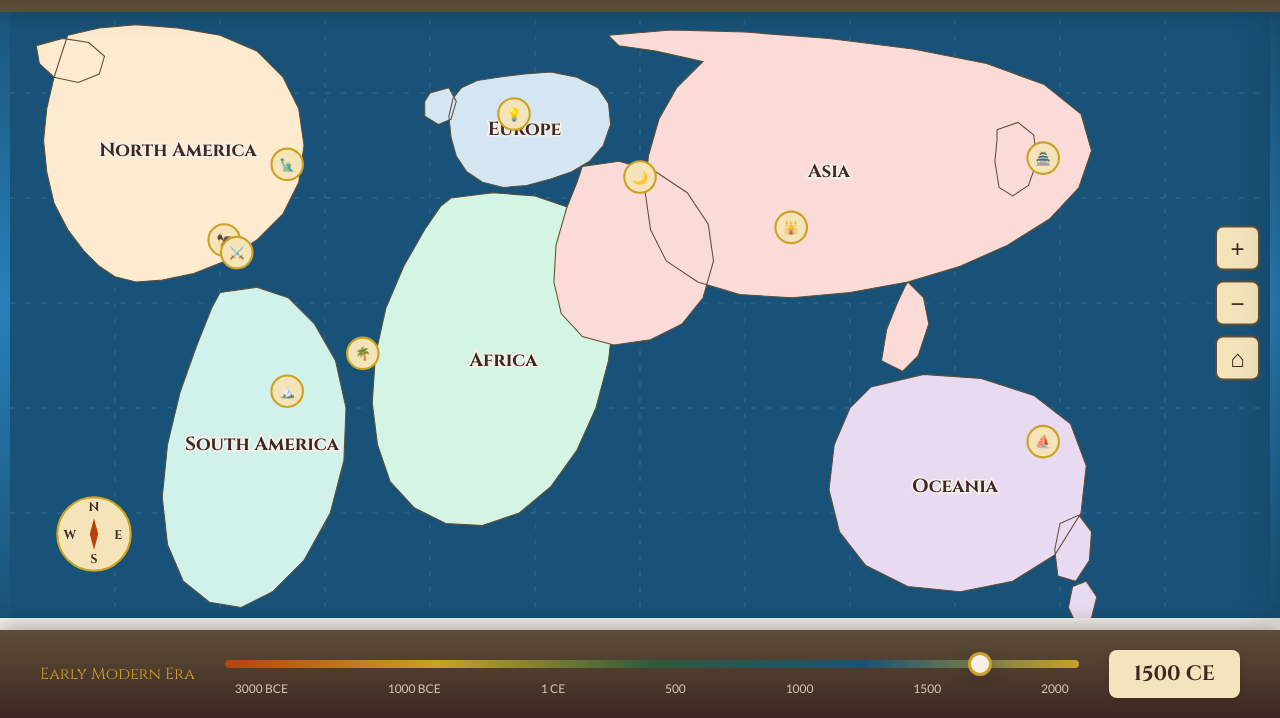
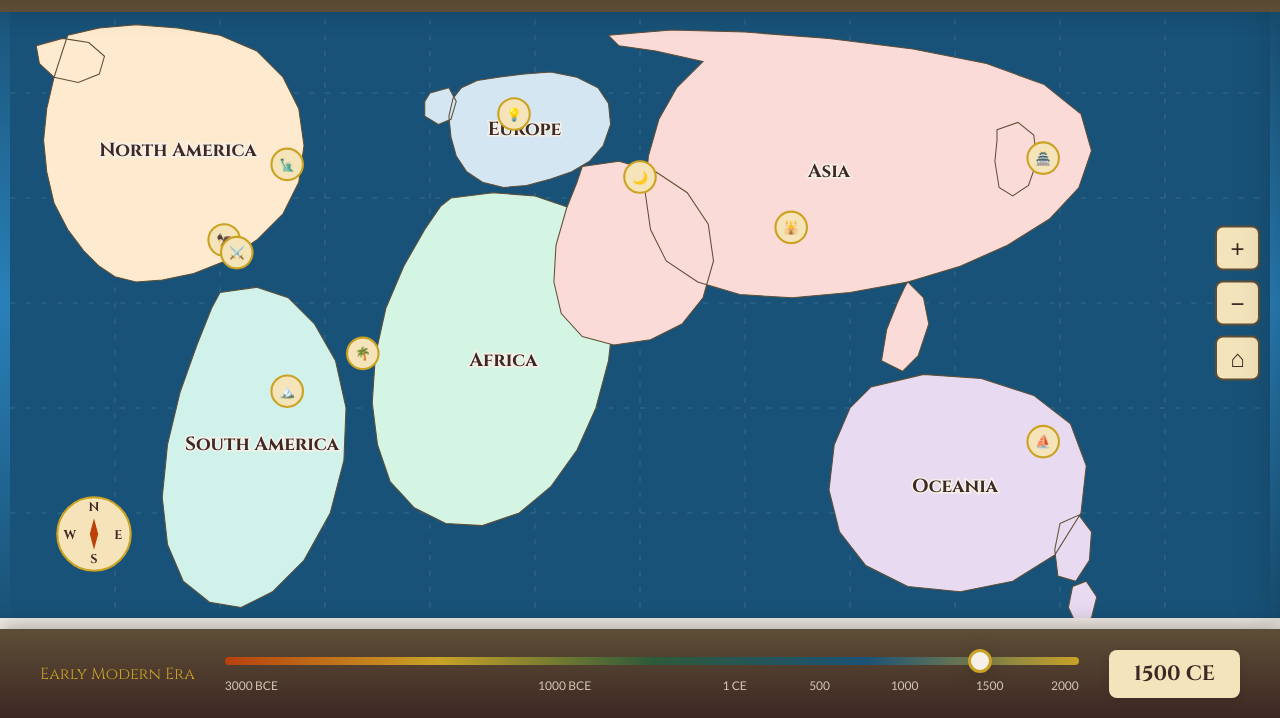
Before and after one commit to Khytron/Multimedia-Interactive-World-Map-Project, a plain HTML site: page index.html in a window 1280 px wide. Shown: the part 82-800 px from the top of the page. Drawn offline with Linux system fonts and the light colour scheme.

Commit message:
Fix timeline marks to scale correctly with slider

```diff
--- a/styles.css
+++ b/styles.css
@@ -272,18 +272,29 @@
 }
 
 .timeline-marks {
-    display: flex;
-    justify-content: space-between;
+    position: relative;
     margin-top: 10px;
-    padding: 0 10px;
+    height: 20px;
+    padding: 0 12px;
 }
 
 .timeline-marks span {
+    position: absolute;
     font-size: 0.75rem;
     color: var(--light-brown);
     cursor: pointer;
     transition: var(--transition-fast);
+    transform: translateX(-50%);
 }
+
+/* Position marks based on actual slider scale: range -3000 to 2025 (5025 units) */
+.timeline-marks span:nth-child(1) { left: 0%; transform: translateX(0); }      /* -3000: 0% */
+.timeline-marks span:nth-child(2) { left: 39.8%; }   /* -1000: 2000/5025 */
+.timeline-marks span:nth-child(3) { left: 59.7%; }   /* 0: 3000/5025 */
+.timeline-marks span:nth-child(4) { left: 69.65%; }  /* 500: 3500/5025 */
+.timeline-marks span:nth-child(5) { left: 79.6%; }   /* 1000: 4000/5025 */
+.timeline-marks span:nth-child(6) { left: 89.55%; }  /* 1500: 4500/5025 */
+.timeline-marks span:nth-child(7) { left: 100%; transform: translateX(-100%); } /* 2000: ~100% */
 
 .timeline-marks span:hover {
     color: var(--gold);
```
